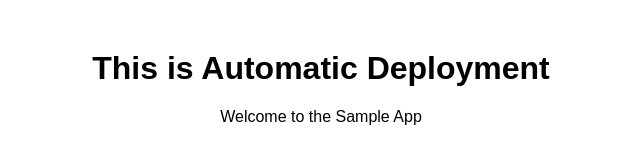
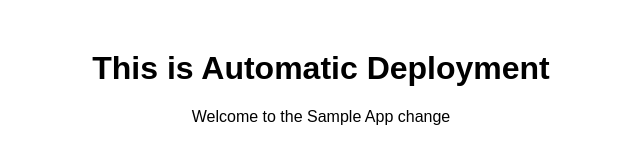
Before and after one commit to samirkoirala/task-five, a plain HTML site: page index.html in a window 1280 px wide. Shown: the full height of the page, 319-959 px from the left. Drawn offline with Linux system fonts and the light colour scheme.

Commit message:
Update index.html

```diff
--- a/index.html
+++ b/index.html
@@ -14,6 +14,6 @@
 </head>
 <body>
     <h1>This is Automatic Deployment</h1>
-    <p>Welcome to the Sample App</p>
+    <p>Welcome to the Sample App change</p>
 </body>
 </html>
```
